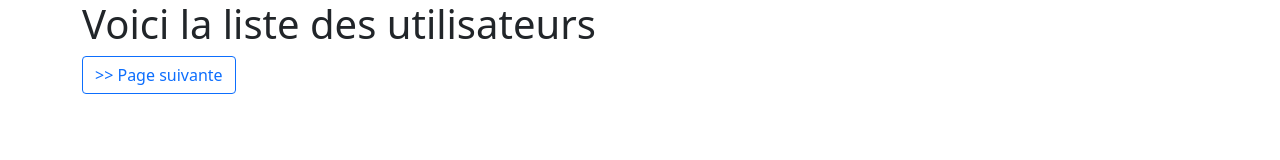
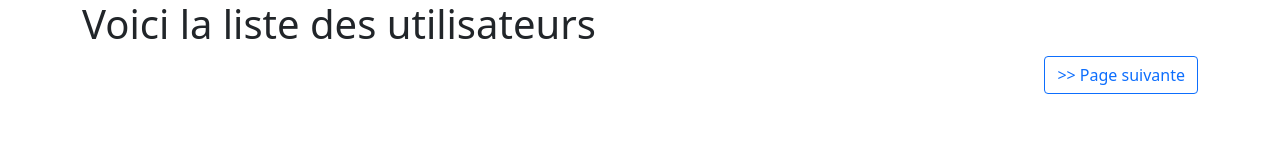
Before and after one commit to zhiying-WENG/Affichage-utilsateurs, a plain HTML site: page index.html in a window 1280 px wide. Drawn offline with nearby package versions, Linux system fonts and the light colour scheme; no server answers.

Commit message:
update move button

```diff
--- a/index.html
+++ b/index.html
@@ -13,7 +13,9 @@
 <body>
     <main class="container">
         <h1>Voici la liste des utilisateurs</h1>
-        <button class="btn btn-outline-primary mb-3"></button>
+        <div class="justify-content-md-end" id="divbtn">
+            <button class="btn btn-outline-primary mb-3"></button>
+        </div>
         <div class="row row-cols-2 row-cols-md-5 g-4" id="cards">
         </div>
     </main>
--- a/js/script.js
+++ b/js/script.js
@@ -1,4 +1,5 @@
 const cards=document.querySelector("#cards");
+const divbtn=document.querySelector("#divbtn");
 const button=document.querySelector("button");
 let page=1;
 async function contenu(page){
@@ -21,10 +22,12 @@ function render(){
     if (page==1){
         contenu(1);
         button.innerHTML=">> Page suivante";
+        divbtn.classList.add("d-grid");
         page=2;
     }else{
         contenu(2);
         button.innerHTML="Page précédente <<";
+        divbtn.classList.remove("d-grid");
         page=1;
     }
 }
```
